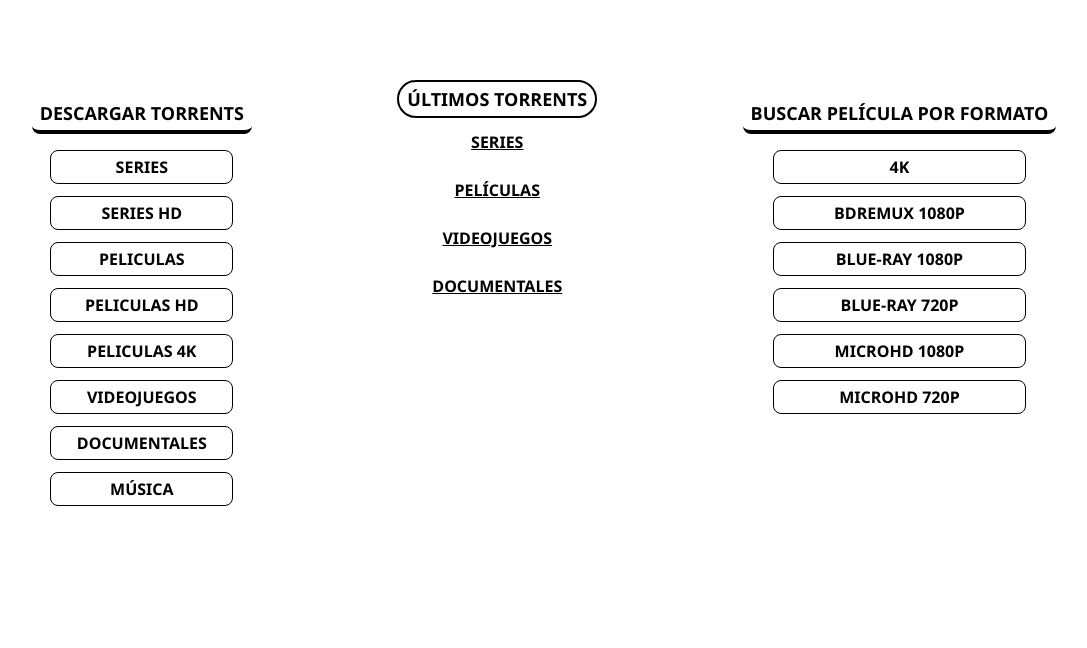
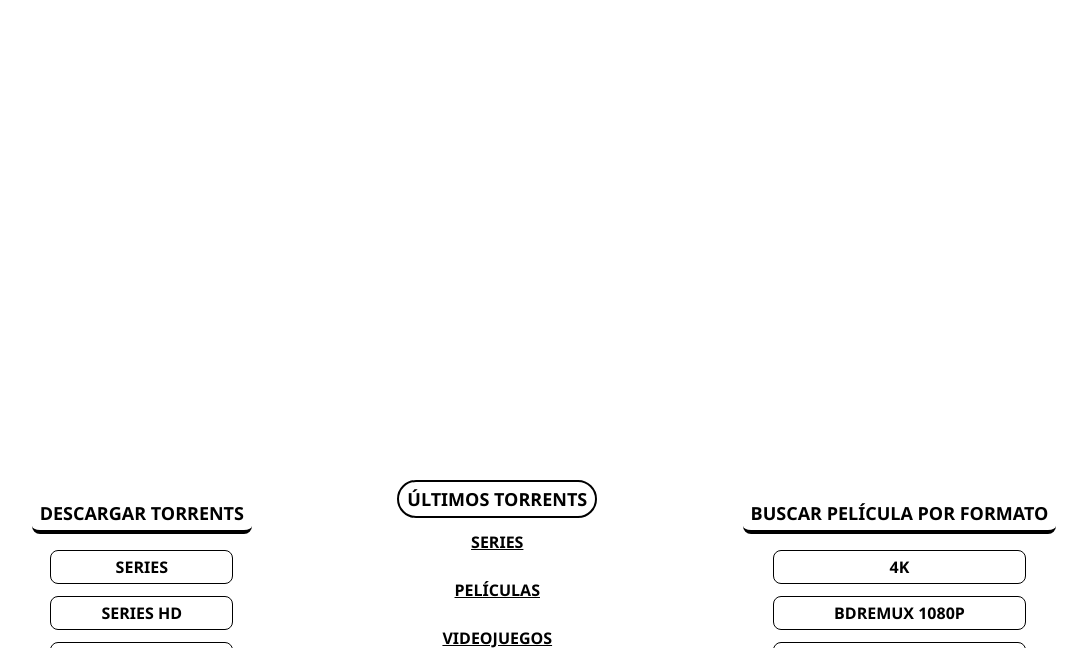
Before and after one commit to ruben2k1/axtorrent, a PHP site: page / in a window 1280 px wide. Shown: the part 66-714 px from the top of the page, without its empty margins (96-1183 px from the left). Before the commit the page ends 572 px from the top, so only its background shows below. Run offline with PHP 8.4, Linux system fonts and the light colour scheme; data that the repository does not hold is empty; some libraries are stand-ins or nearby versions.

Commit message:
Update files

```diff
--- /dev/null
+++ b/app/views/partials/ad.php
@@ -0,0 +1,10 @@
+<script type="text/javascript">
+	atOptions = {
+		'key' : '4413001546cfd7b5a10df0c8be368b64',
+		'format' : 'iframe',
+		'height' : 250,
+		'width' : 300,
+		'params' : {}
+	};
+	document.write('<scr' + 'ipt type="text/javascript" src="//www.highcpmcreativeformat.com/4413001546cfd7b5a10df0c8be368b64/invoke.js"></scr' + 'ipt>');
+</script>
--- a/index.php
+++ b/index.php
@@ -30,6 +30,11 @@
 </head>
 <body>
     <?php require('app/views/partials/header.php'); ?>
+
+    <div class="banner-1">
+        <?php require('app/views/partials/ad.php'); ?>
+    </div>
+
 
     <div class="container">
         <?php require('app/views/partials/aside-left.php'); ?>
--- a/public/css/index.css
+++ b/public/css/index.css
@@ -269,3 +269,10 @@ header {
     background-color: white;
     color: black
 }
+
+.banner-1 {
+    display: flex;
+    justify-content: center;
+    align-items: center;
+    height: 50vh;
+}
```
